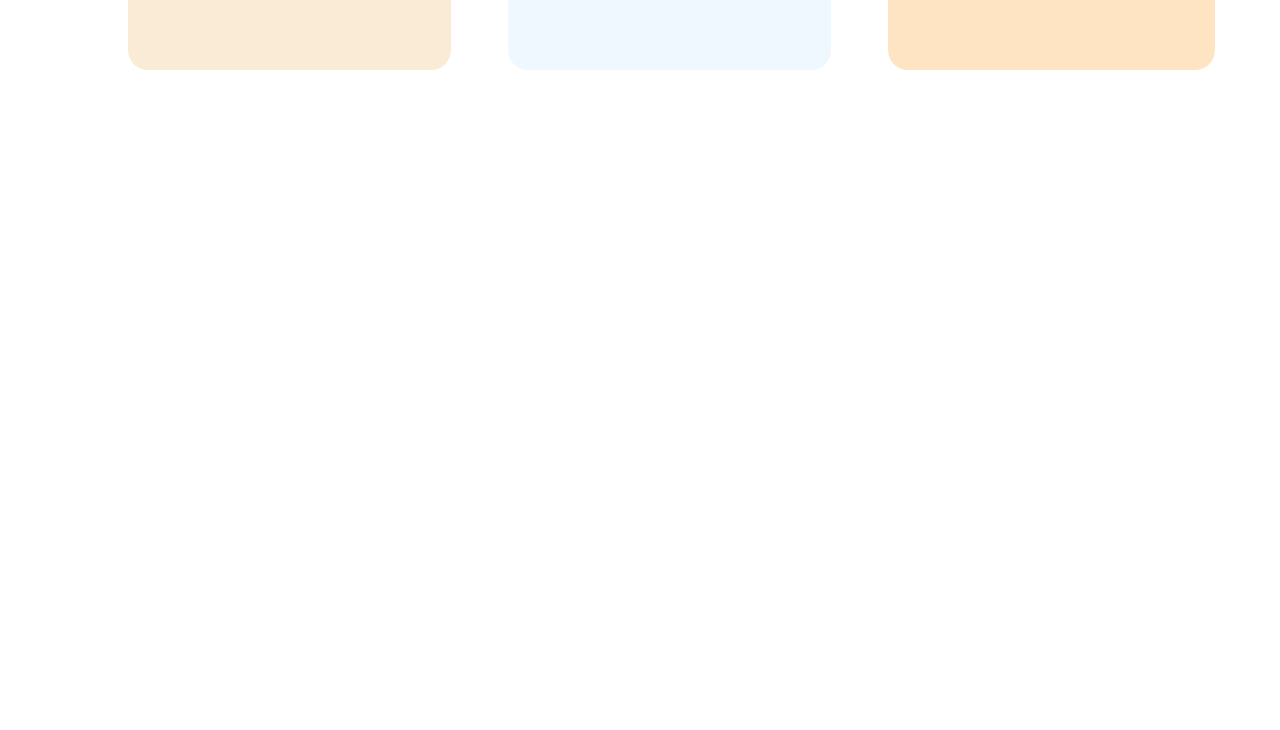
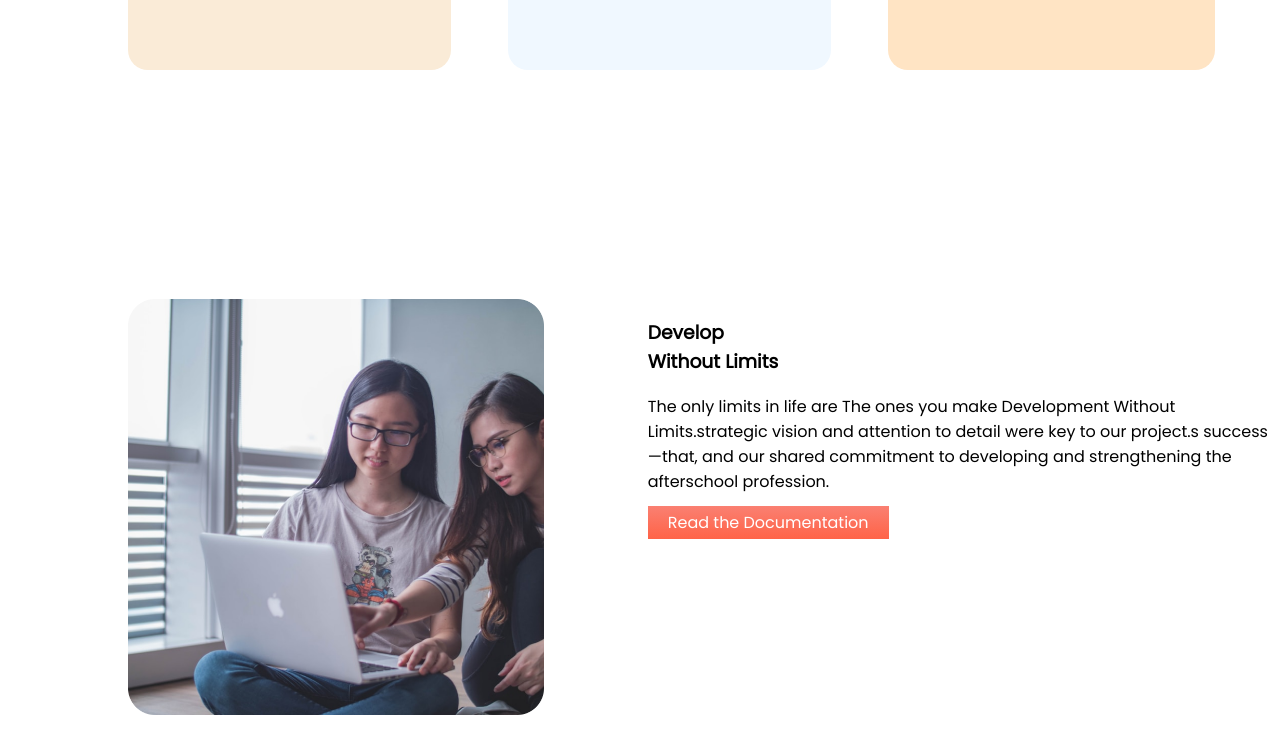
Before and after one commit to Al-amin42321/mission-2022-copy, a plain HTML site: page index.html in a window 1280 px wide. Shown: the part 1234-1964 px from the top of the page. Before the commit the page ends 1770 px from the top, so only its background shows below. Drawn offline with Linux system fonts and the light colour scheme.

Commit message:
develop added

```diff
--- a/index.html
+++ b/index.html
@@ -57,6 +57,24 @@
             </div>
         </div>
     </section>
+    <section class="develop-with-limits">
+        <div>
+            <img src="images/pictures/coding.png" alt="">
+        </div>
+        <div>
+            <h3>Develop <br> Without Limits</h3>
+            <p>The only limits in life are The ones you make Development Without Limits.strategic vision and
+                attention
+                to
+                detail were key to our project.s success—that, and our shared commitment to developing and
+                strengthening
+                the
+                afterschool profession.</p>
+            <a class="button-link" target="_blank" href="https://www.linkedin.com/in/ekramul-islam-956849228/">Read
+                the
+                Documentation</a>
+        </div>
+    </section>
 </body>
 
 </html>
--- a/style.css
+++ b/style.css
@@ -47,20 +47,26 @@ h2{
     border-radius: 20px;
     padding: 5%;
    background-color: antiquewhite;
-    margin-bottom: 40%;
+    margin-bottom: 20%;
     margin-right: 5%;
 }
 .vission-commit{
     background-color: aliceblue;
     padding: 5%;
     border-radius: 20px;
-    margin-bottom: 40%;
+    margin-bottom: 20%;
     margin-right: 5%;
 }
 .goals-commit{
     background-color: bisque;
     padding: 5%;
-    margin-bottom: 40%;
+    margin-bottom: 20%;
     margin-right: 5%;
     border-radius: 20px;
 }
+.develop-with-limits{
+    display: flex;
+}
+.develop-with-limits img{
+    width: 80%;
+}
```
Also changed, not shown: images/dream-bg.png (added).
